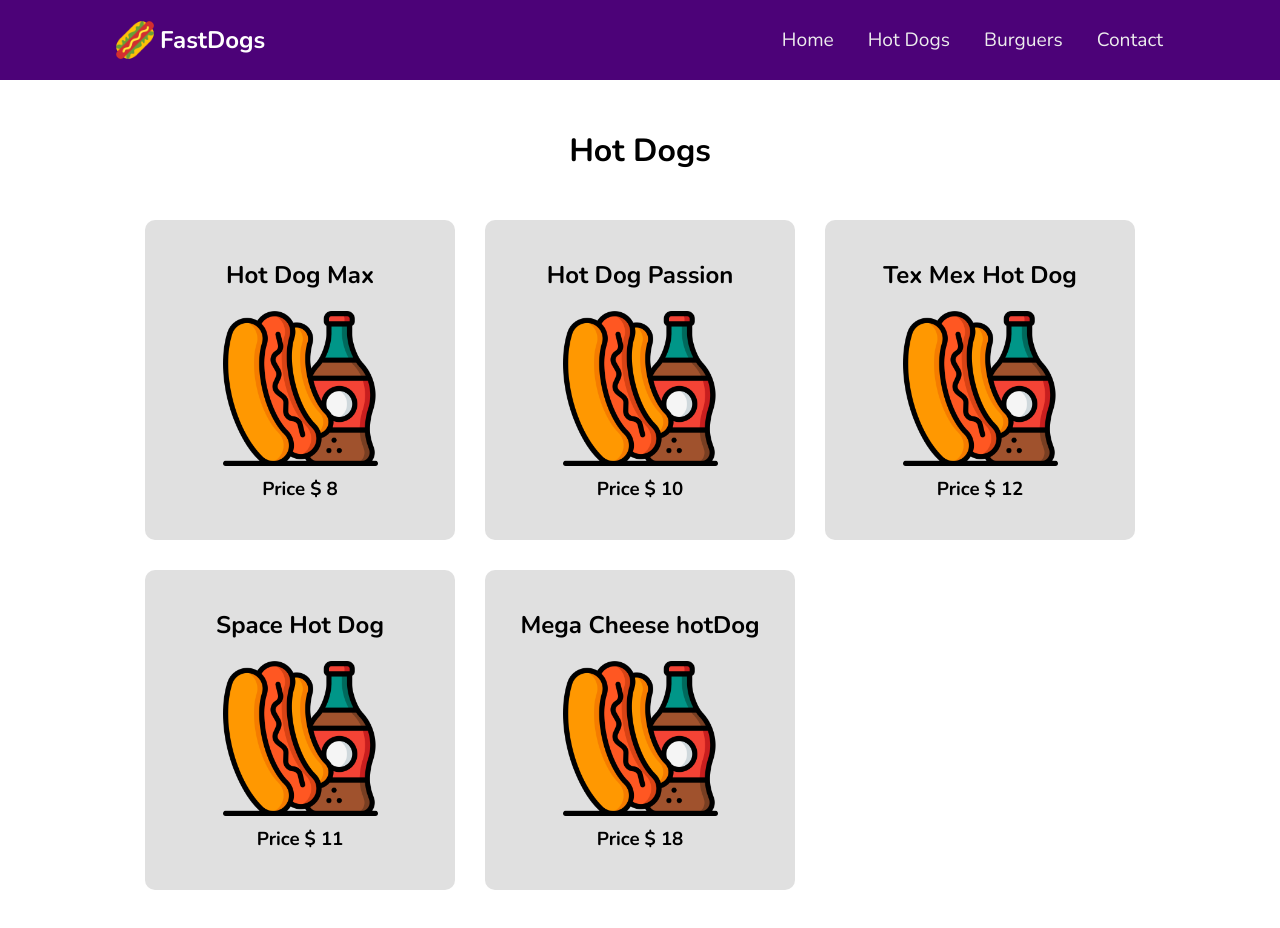
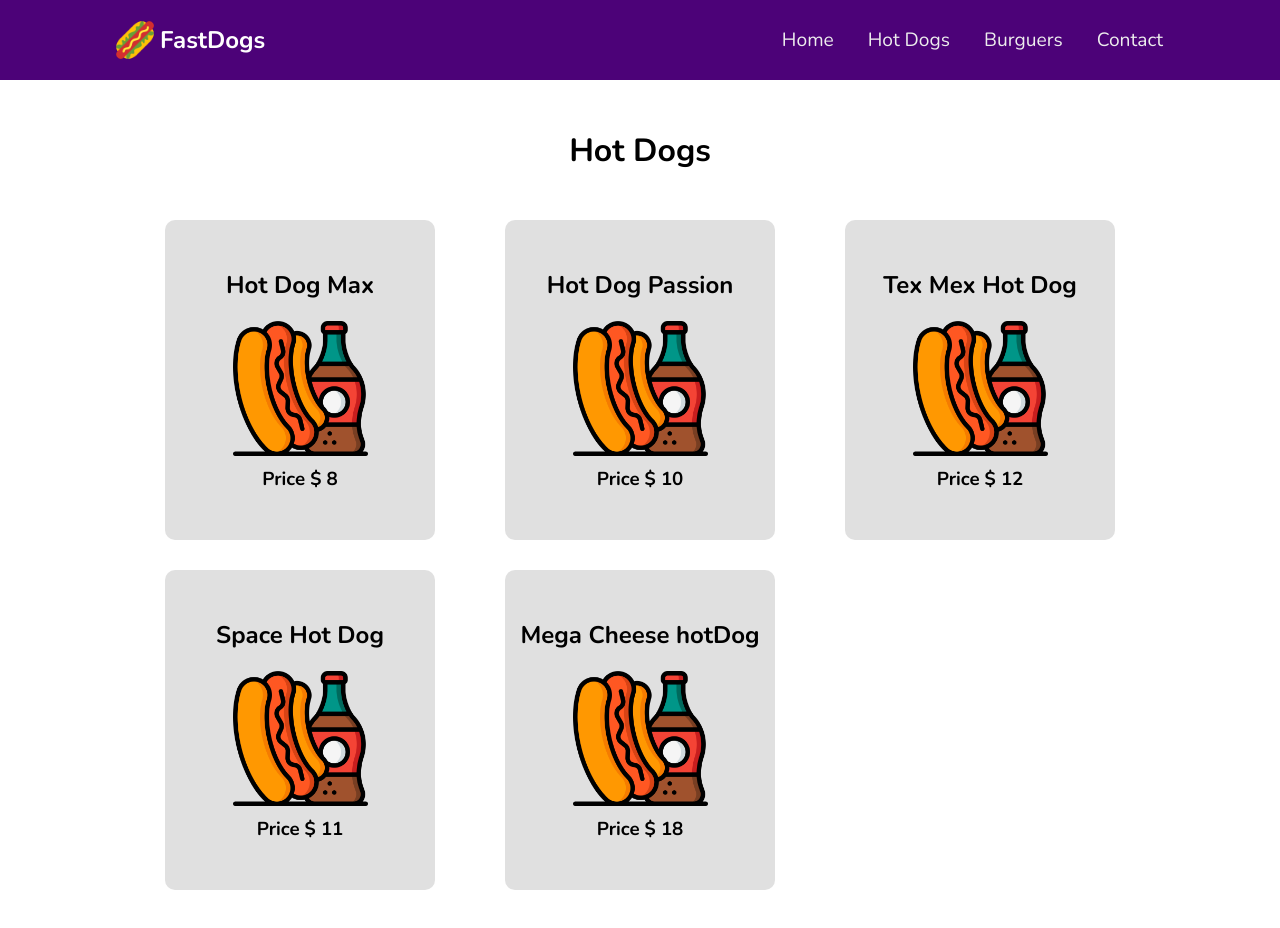
Before and after one commit to marvinccp/fastdogs, a React (Create React App) app: page /HotDogs in a window 1280 px wide. Shown: the top 928 px of the page. Built offline with nearby package versions, Linux system fonts and the light colour scheme.

Commit message:
fix container products error

```diff
--- a/src/styles/Burguers.css
+++ b/src/styles/Burguers.css
@@ -1,5 +1,5 @@
 .card-item-container {
-    height: 270px;
+    width: 270px;
     display: flex;
     height: 320px;
     justify-content: center;
```
